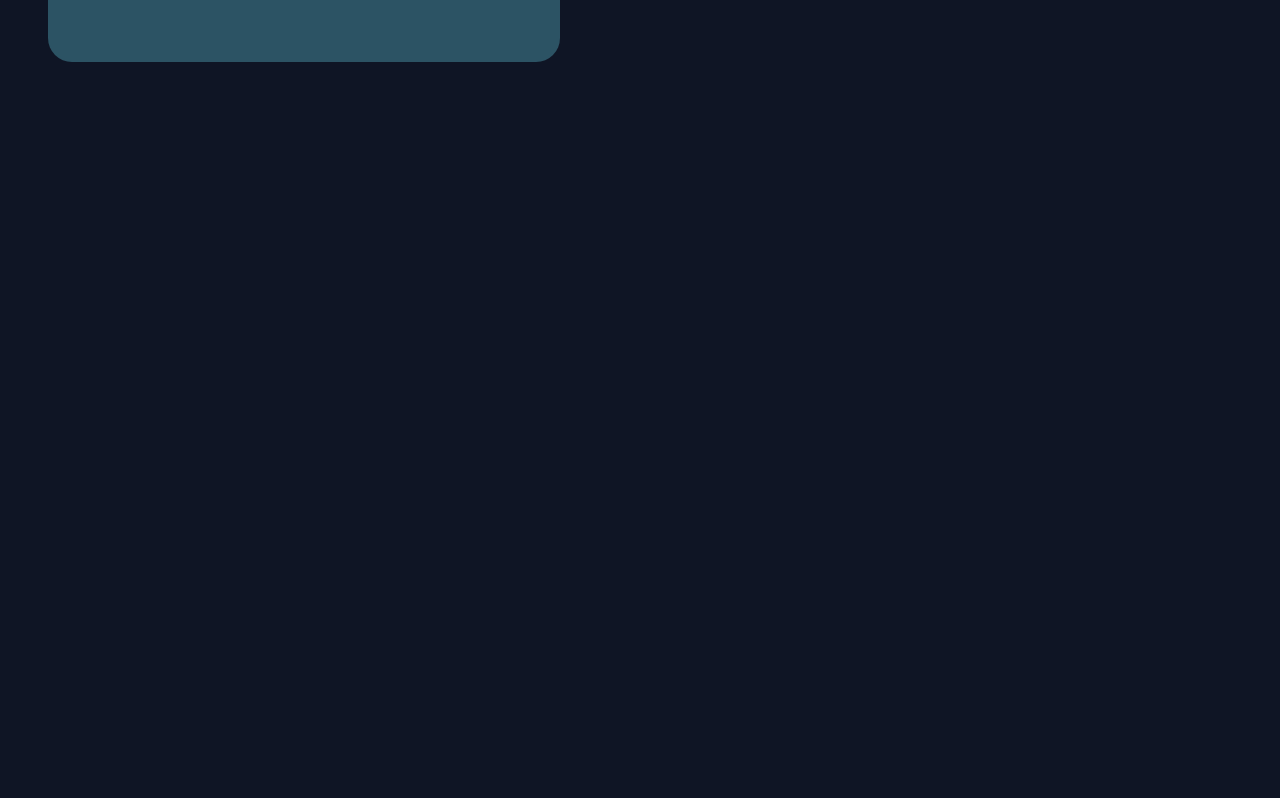
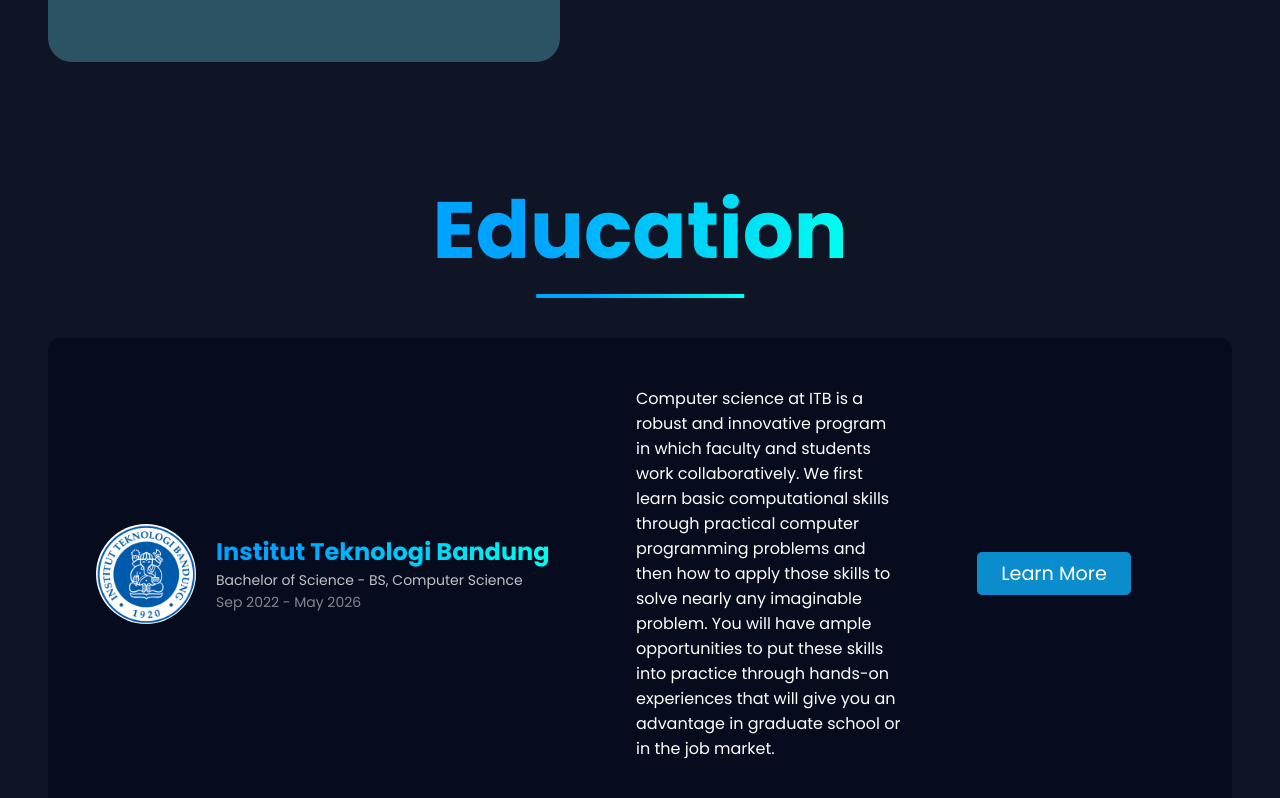
Before and after one commit to Frankuy/frankuy.github.io, a React (Vite) app: page / in a window 1280 px wide. Shown: the part 1250-2048 px from the top of the page. Before the commit the page ends 1432 px from the top, so only its background shows below. Built offline with nearby package versions, Linux system fonts and the light colour scheme.

Commit message:
Add education section

```diff
--- a/src/App.css
+++ b/src/App.css
@@ -3,6 +3,22 @@
   -webkit-background-clip: text;
   -webkit-text-fill-color: transparent;
   background-clip: text;
+}
+
+.underline {
+  position: relative;
+  padding-bottom: 12px;
+}
+
+.underline::after {
+  content: "";
+  position: absolute;
+  transform: translateX(-50%);
+  bottom: 0;
+  left: 50%;
+  width: 50%;
+  height: 4px;
+  background: linear-gradient(92deg, #00a3ff 23.7%, #00fff0 100%);
 }
 
 .text-left {
@@ -13,13 +29,13 @@
   transition: 0.2s;
   background: #0b8dcd;
   border-radius: 5px;
-  padding: 24px 72px;
+  padding: 8px 24px;
   font-family: "Poppins", sans-serif;
-  font-weight: 700;
   font-size: 1.2rem;
   color: #ffffff;
   border: none;
   cursor: pointer;
+  text-decoration: none;
 }
 
 .btn:hover {
--- a/src/App.jsx
+++ b/src/App.jsx
@@ -1,12 +1,14 @@
 import Hero from "./components/Hero";
 import "./App.css";
 import AboutMe from "./components/AboutMe";
+import Education from "./components/Education";
 
 function App() {
   return (
     <>
       <Hero />
       <AboutMe />
+      <Education />
     </>
   );
 }
--- /dev/null
+++ b/src/components/Education/index.jsx
@@ -0,0 +1,53 @@
+import {
+  title,
+  container,
+  card,
+  photo,
+  cardTitleContainer,
+  cardTitle,
+  cardSubtitle,
+  date,
+  description,
+  buttonContainer,
+} from "./index.module.css";
+
+const Education = () => {
+  return (
+    <div className={container}>
+      <p className={title}>
+        <span className="gradient underline">Education</span>
+      </p>
+      <div className={card}>
+        <img src="/images/logo_itb_512.png" className={photo} />
+        <div className={cardTitleContainer}>
+          <p className={cardTitle}>
+            <span className="gradient">Institut Teknologi Bandung</span>
+          </p>
+          <p className={cardSubtitle}>
+            Bachelor of Science - BS, Computer Science
+          </p>
+          <p className={date}>Sep 2022 - May 2026</p>
+        </div>
+        <div className={description}>
+          Computer science at ITB is a robust and innovative program in which
+          faculty and students work collaboratively. We first learn basic
+          computational skills through practical computer programming problems
+          and then how to apply those skills to solve nearly any imaginable
+          problem. You will have ample opportunities to put these skills into
+          practice through hands-on experiences that will give you an advantage
+          in graduate school or in the job market.
+        </div>
+        <div className={buttonContainer}>
+          <a
+            className="btn"
+            href="https://stei.itb.ac.id/program-sarjana/sarjana-informatika/"
+          >
+            Learn More
+          </a>
+        </div>
+      </div>
+    </div>
+  );
+};
+
+export default Education;
--- /dev/null
+++ b/src/components/Education/index.module.css
@@ -0,0 +1,94 @@
+.container {
+  text-align: center;
+}
+
+.title {
+  font-weight: 700;
+  font-size: 5rem;
+  line-height: 6rem;
+  margin-top: 0px;
+  margin-bottom: 60px;
+}
+
+.card {
+  background: #060c1d;
+  border-radius: 12px;
+  display: flex;
+  flex-direction: row;
+  justify-content: center;
+  align-items: center;
+  padding: 48px;
+  gap: 20px;
+  margin: 24px 48px;
+}
+
+.cardTitleContainer {
+  display: flex;
+  flex-direction: column;
+  gap: 4px;
+  min-width: 400px;
+}
+
+.cardTitle {
+  text-align: left;
+  font-weight: 700;
+  font-size: 24px;
+  line-height: 30px;
+  margin: 0;
+}
+
+.cardSubtitle {
+  text-align: left;
+  font-weight: 400;
+  font-size: 14px;
+  line-height: 18px;
+  margin: 0;
+  color: rgba(255, 255, 255, 0.75);
+}
+
+.date {
+  text-align: left;
+  font-weight: 400;
+  font-size: 14px;
+  line-height: 18px;
+  margin: 0;
+  color: rgba(255, 255, 255, 0.5);
+}
+
+.description {
+  text-align: left;
+}
+
+.photo {
+  height: 100px;
+  width: 100px;
+  background-color: white;
+  border-radius: 9999px;
+}
+
+.buttonContainer {
+  min-width: 260px;
+}
+
+@media (max-width: 1080px) {
+  .title {
+    font-size: 3rem;
+    line-height: 4rem;
+  }
+
+  .card {
+    flex-direction: column;
+  }
+
+  .cardTitle {
+    text-align: center;
+  }
+
+  .cardSubtitle {
+    text-align: center;
+  }
+
+  .date {
+    text-align: center;
+  }
+}
```
Also changed, not shown: public/images/logo_itb_512.png (added).
